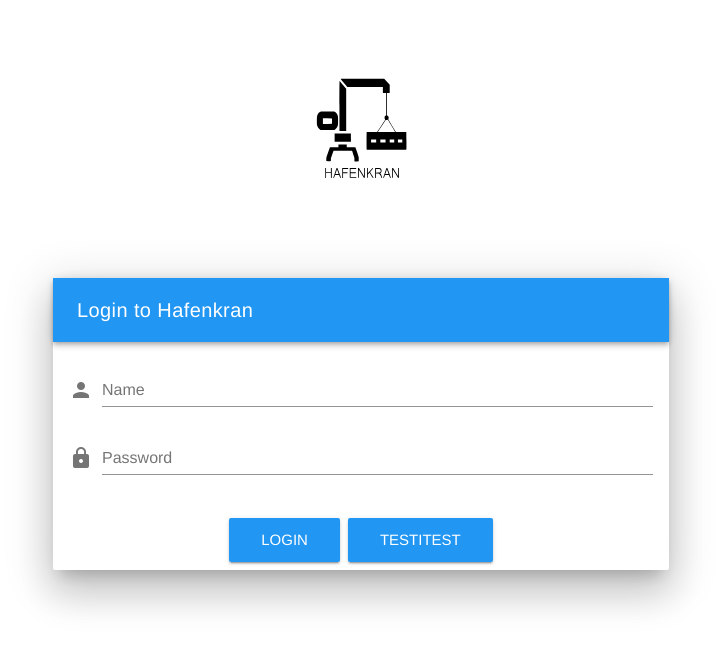
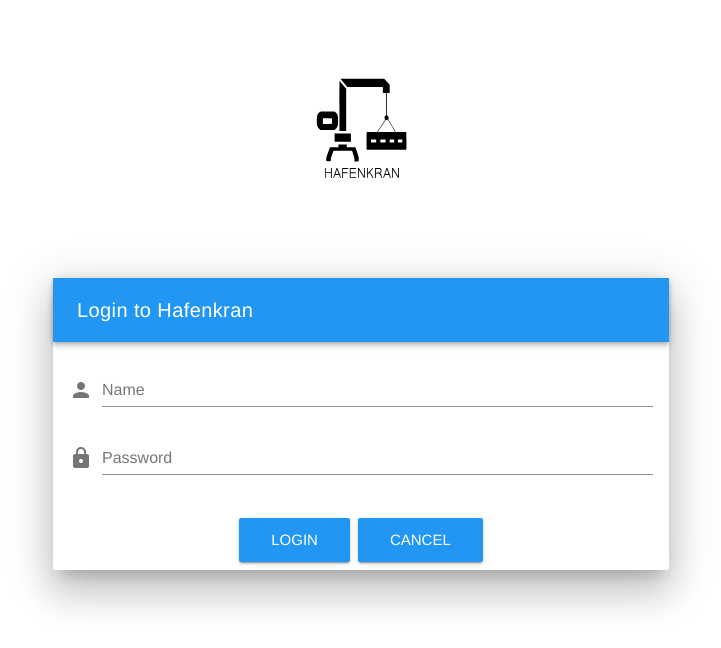
Before and after one commit to cormensratio/hafenkran-client, a Vue app: page /login in a window 1280 px wide. Shown: the top 648 px of the page, without its empty margins (279-1000 px from the left). Built offline with nearby package versions, Linux system fonts and the light colour scheme.

Commit message:
EPDS02-96 improved performance

```diff
--- a/src/components/baseComponents/Header.vue
+++ b/src/components/baseComponents/Header.vue
@@ -1,7 +1,7 @@
 <template>
  <div>
    <div class="hafen-header">
-     <a href="/"><img src="../../assets/hafenkranlogo.svg" class="logo"></a>
+     <router-link to="/"><img src="../../assets/hafenkranlogo.svg" class="logo"></router-link>
    </div>
  </div>
 </template>
--- a/src/components/views/LoginPage.vue
+++ b/src/components/views/LoginPage.vue
@@ -8,21 +8,24 @@
               <v-spacer></v-spacer>
               <v-toolbar dark color="blue">
                 <v-toolbar-title color="white"
-                                   class="justify-center">Login to Hafenkran</v-toolbar-title>
+                                 class="justify-center">Login to Hafenkran
+                </v-toolbar-title>
               </v-toolbar>
               <v-card-text>
                 <v-form ref="form" v-model="valid" lazy-validation>
                   <v-text-field v-model="userName"
-                                  label="Name" prepend-icon="person" ></v-text-field>
+                                label="Name" prepend-icon="person"></v-text-field>
                   <v-text-field type="password" v-model="password"
                                 label="Password" prepend-icon="lock"></v-text-field>
                 </v-form>
               </v-card-text>
               <v-card-actions class="justify-center">
                 <v-btn large dark color="blue"
-                           @click="login()" class="button">Login</v-btn>
-                    <v-btn large dark color="blue"
-                           @click="testing()" class="button">testitest</v-btn>
+                       @click="login()" class="button">Login
+                </v-btn>
+                <v-btn large dark color="blue" to="/"
+                       @click="testing()" class="button">Cancel
+                </v-btn>
               </v-card-actions>
             </v-card>
           </v-flex>
@@ -58,9 +61,9 @@ export default {
 </script>
 <style scoped>
   .button:hover {
-    padding-right: 7%;
-    padding-left: 7%;
+    color: silver;
   }
+
   #loginbox {
     margin-top: 5%;
   }
--- a/src/components/views/StartPage.vue
+++ b/src/components/views/StartPage.vue
@@ -6,9 +6,9 @@
         <div class="card">
           <h3 class="card-title text-muted mt-2"> Please login </h3>
           <div class="m-auto">
-            <v-btn class="m-3" :href="'/login'"> Login </v-btn>
-            <v-btn class="m-3" :href="'/register'"> Register </v-btn>
-            <v-btn class="m-3" :href="'/newexperiment'"> Test Upload </v-btn>
+            <v-btn class="m-3" to="/login"> Login </v-btn>
+            <v-btn class="m-3" to="/register'"> Register </v-btn>
+            <v-btn class="m-3" to="/newexperiment"> Test Upload </v-btn>
           </div>
         </div>
       </div>
```
Also changed, not shown: 1 other file (tests, documents, lock files or other folders). Lines whose indentation alone changed are shown as unchanged.
